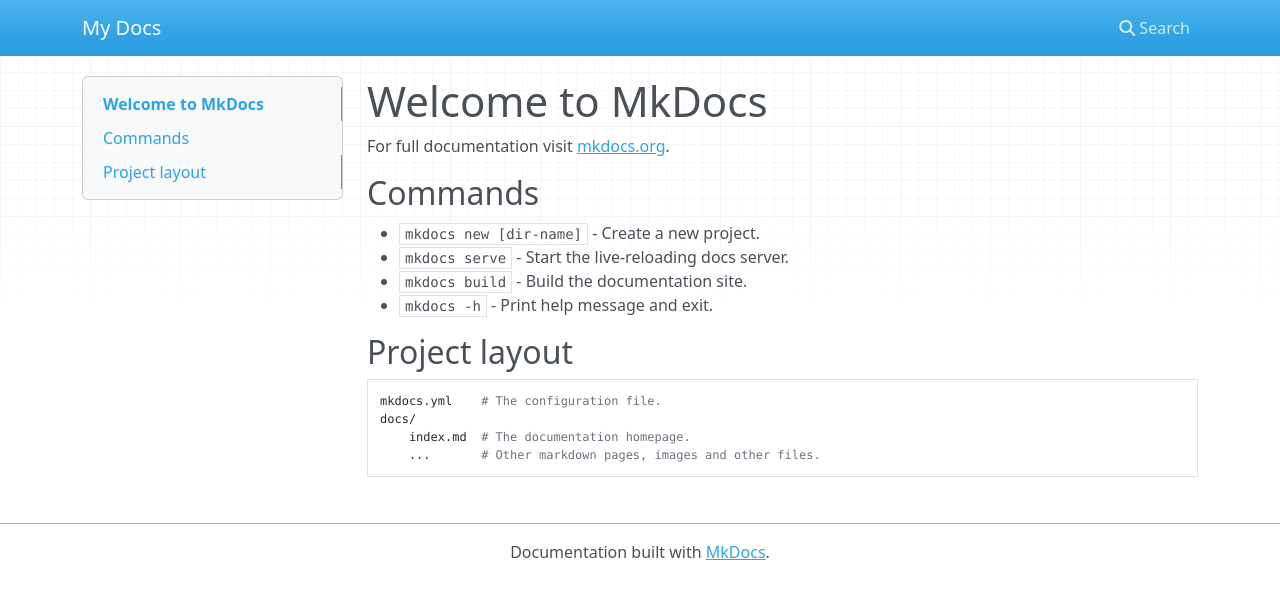
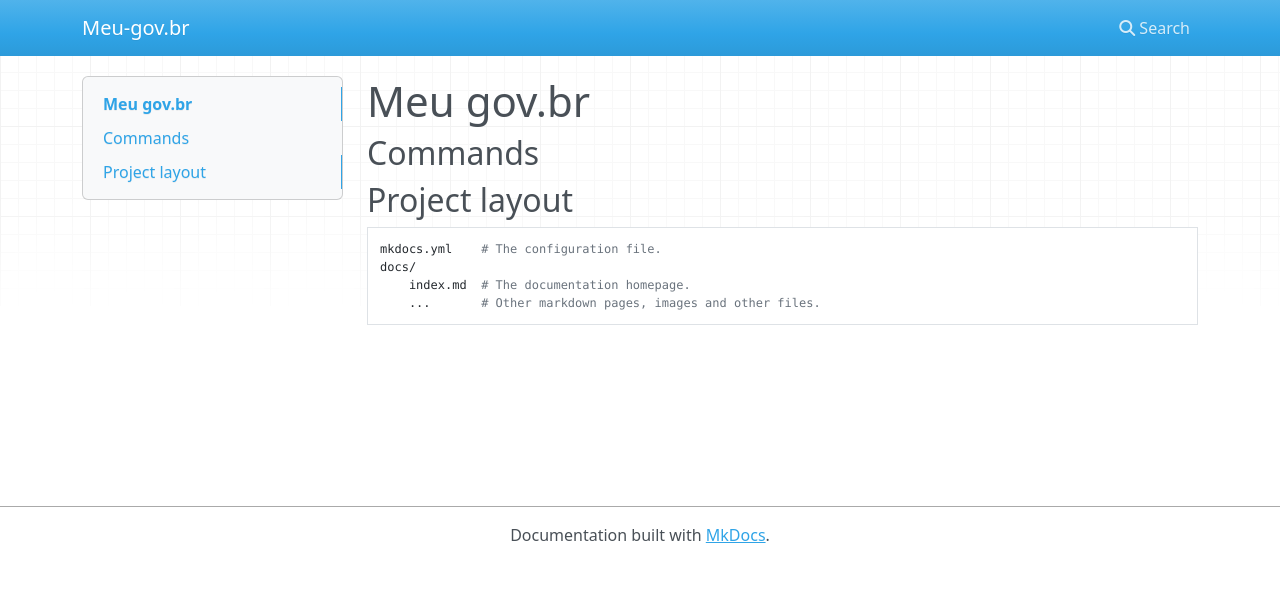
Before and after one commit to ServidioEC/2020.2-Meu-Gov.br, an MkDocs documentation site: the page built from docs/index.md, in a window 1280 px wide. Shown: the top 599 px of the page. Built offline with MkDocs 1.6.1, drawn with Linux system fonts in a browser that asks for light colours; nearby versions of some CDN libraries.

Commit message:
docs: build project

```diff
--- a/docs/index.md
+++ b/docs/index.md
@@ -1,13 +1,6 @@
-# Welcome to MkDocs
-
-For full documentation visit [mkdocs.org](https://www.mkdocs.org).
+# Meu gov.br
 
 ## Commands
-
-* `mkdocs new [dir-name]` - Create a new project.
-* `mkdocs serve` - Start the live-reloading docs server.
-* `mkdocs build` - Build the documentation site.
-* `mkdocs -h` - Print help message and exit.
 
 ## Project layout
 
--- a/mkdocs.yml
+++ b/mkdocs.yml
@@ -1 +1,4 @@
-site_name: My Docs
+site_name: Meu-gov.br
+
+docs_dir: docs/
+site_dir: docs/
```
